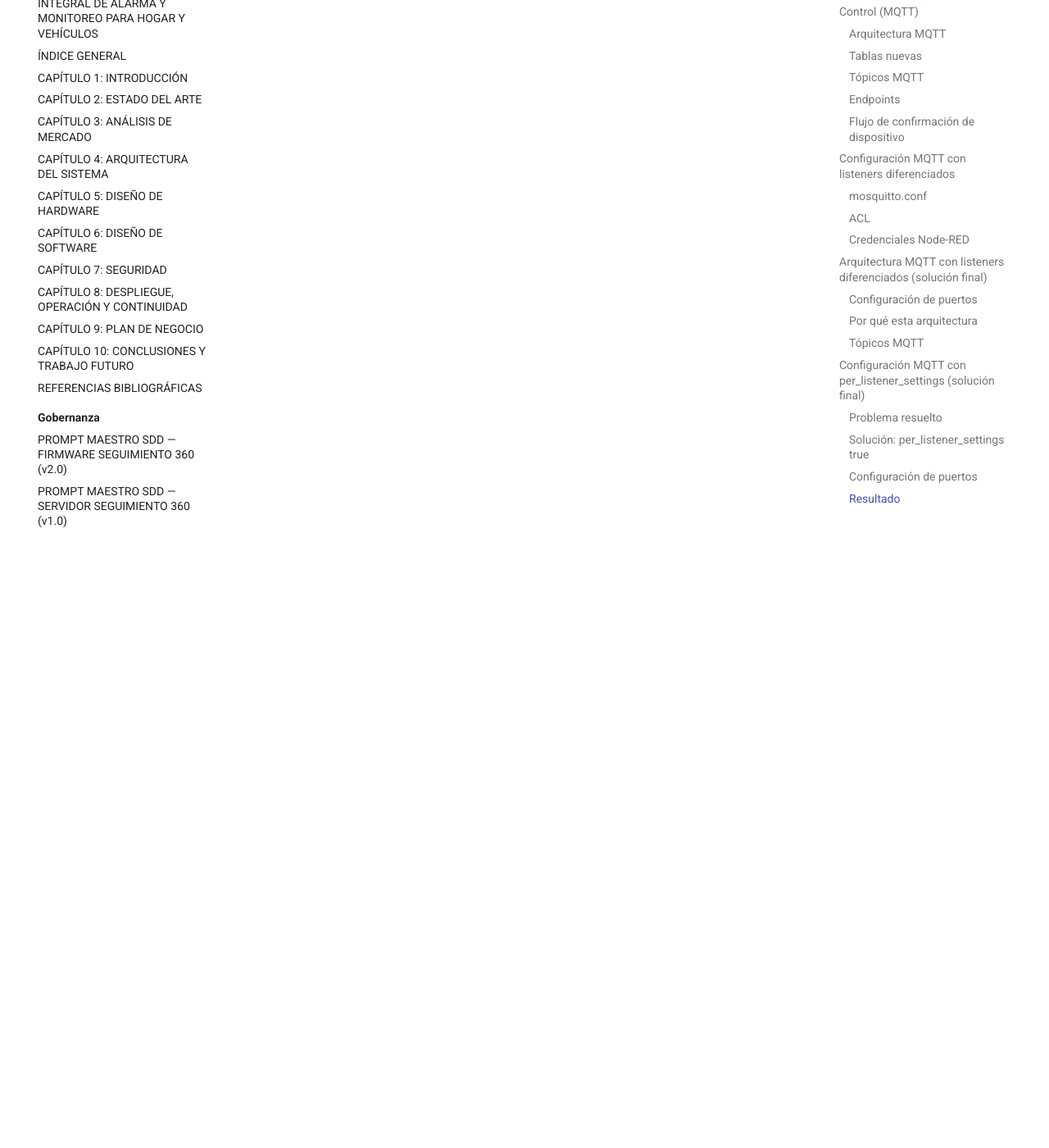
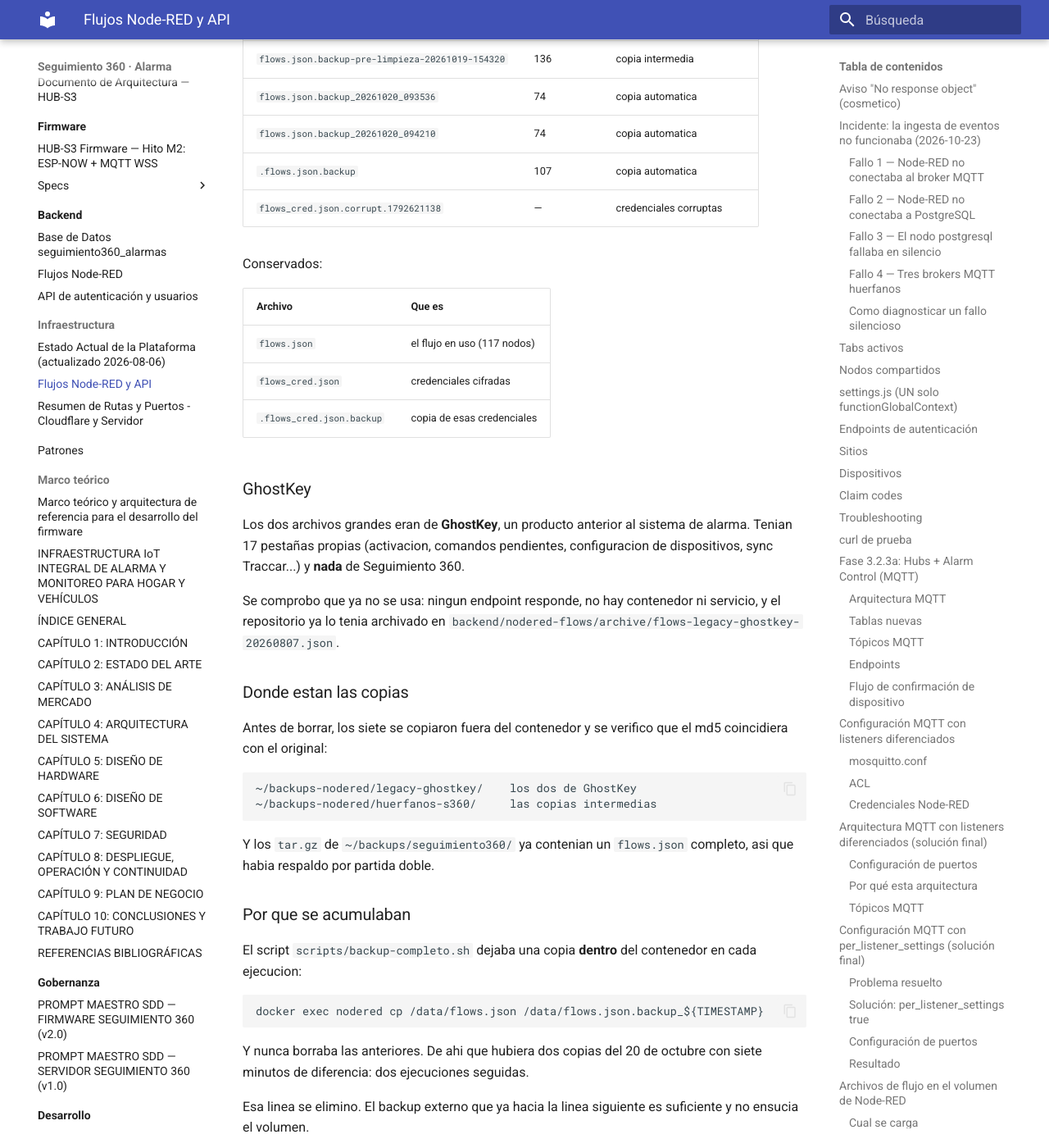
Before and after one commit to khalifa63/seguimiento360-alarma, an MkDocs documentation site: the page built from docs/infraestructura/FLUJOS_NODERED.md, in a window 1280 px wide and 1400 px high, scrolled down 9222 px. Shown: the whole window at 82% size. Built offline with MkDocs 1.6.1 and Material for MkDocs 9.7.7, drawn with Linux system fonts in a browser that asks for light colours; some of the changed text lies outside the part shown.

Commit message:
chore: limpiar los flujos huerfanos del volumen de Node-RED
En /data habia ocho archivos de flujo y Node-RED carga uno solo (flowFile:
'flows.json' en settings.js). Los otros siete se acumulaban sin que nadie los
leyera:

  flows.json.SAVE                      215 nodos  GhostKey
  flows.json.pre-prune-bak             225 nodos  GhostKey
  flows.json.backup-pre-limpieza-...   136 nodos  copia intermedia
  flows.json.backup_20261020_093536     74 nodos  copia automatica
  flows.json.backup_20261020_094210     74 nodos  copia automatica
  .flows.json.backup                   107 nodos  copia automatica
  flows_cred.json.corrupt.1792621138              credenciales corruptas

Los dos grandes eran de GhostKey, un producto anterior: 17 pestanas propias y
nada de Seguimiento 360. Se comprobo que ya no se usa (ningun endpoint
responde, no hay contenedor) y el repo ya lo tenia archivado.

Antes de borrar se copiaron los siete a ~/backups-nodered/ y se verifico que
el md5 coincidiera con el original: 7 de 7.

Raiz del problema: scripts/backup-completo.sh dejaba una copia DENTRO del
contenedor en cada ejecucion y nunca limpiaba las anteriores. De ahi dos copias
del 20-oct con siete minutos de diferencia. Se elimino esa linea; el backup
externo de la linea siguiente ya es suficiente.

Verificado tras el borrado: Node-RED reinicia sin errores, flows.json conserva
su md5 (b1aff918...) y los endpoints siguen respondiendo 401.

```diff
--- a/docs/infraestructura/FLUJOS_NODERED.md
+++ b/docs/infraestructura/FLUJOS_NODERED.md
@@ -312,3 +312,93 @@
 - **Puerto 1883**: Conexiones anónimas permitidas (Node-RED, scripts internos)
 - **Puertos 8083/9001**: Requieren autenticación (ESP32 remotos vía Cloudflare)
 - **Seguridad por capas**: Red Docker interna confiable + acceso externo con auth fuerte
+
+## Archivos de flujo en el volumen de Node-RED
+
+Actualizada: 2026-10-24
+
+### Cual se carga
+
+Uno solo. Esta declarado en `settings.js` del contenedor:
+
+    flowFile: 'flows.json'
+
+Node-RED **no lee ningun otro archivo** de `/data`. Todo lo demas son restos
+que se acumulaban ahi.
+
+### Limpieza del 2026-10-24
+
+Se encontraron **ocho archivos** en `/data` y se elimino siete. Solo quedaron
+los dos que el contenedor usa.
+
+Eliminados:
+
+| Archivo | Nodos | Que era |
+|---|---|---|
+| `flows.json.SAVE` | 215 | GhostKey, producto anterior |
+| `flows.json.pre-prune-bak` | 225 | GhostKey, producto anterior |
+| `flows.json.backup-pre-limpieza-20261019-154320` | 136 | copia intermedia |
+| `flows.json.backup_20261020_093536` | 74 | copia automatica |
+| `flows.json.backup_20261020_094210` | 74 | copia automatica |
+| `.flows.json.backup` | 107 | copia automatica |
+| `flows_cred.json.corrupt.1792621138` | — | credenciales corruptas |
+
+Conservados:
+
+| Archivo | Que es |
+|---|---|
+| `flows.json` | el flujo en uso (117 nodos) |
+| `flows_cred.json` | credenciales cifradas |
+| `.flows_cred.json.backup` | copia de esas credenciales |
+
+### GhostKey
+
+Los dos archivos grandes eran de **GhostKey**, un producto anterior al sistema
+de alarma. Tenian 17 pestañas propias (activacion, comandos pendientes,
+configuracion de dispositivos, sync Traccar...) y **nada** de Seguimiento 360.
+
+Se comprobo que ya no se usa: ningun endpoint responde, no hay contenedor ni
+servicio, y el repositorio ya lo tenia archivado en
+`backend/nodered-flows/archive/flows-legacy-ghostkey-20260807.json`.
+
+### Donde estan las copias
+
+Antes de borrar, los siete se copiaron fuera del contenedor y se verifico que
+el md5 coincidiera con el original:
+
+    ~/backups-nodered/legacy-ghostkey/    los dos de GhostKey
+    ~/backups-nodered/huerfanos-s360/     las copias intermedias
+
+Y los `tar.gz` de `~/backups/seguimiento360/` ya contenian un `flows.json`
+completo, asi que habia respaldo por partida doble.
+
+### Por que se acumulaban
+
+El script `scripts/backup-completo.sh` dejaba una copia **dentro** del
+contenedor en cada ejecucion:
+
+    docker exec nodered cp /data/flows.json /data/flows.json.backup_${TIMESTAMP}
+
+Y nunca borraba las anteriores. De ahi que hubiera dos copias del 20 de octubre
+con siete minutos de diferencia: dos ejecuciones seguidas.
+
+Esa linea se elimino. El backup externo que ya hacia la linea siguiente es
+suficiente y no ensucia el volumen.
+
+### Antes de analizar o cambiar flujos
+
+El `flows.json` del repositorio (`backend/nodered-flows/flows.json`) **puede no
+coincidir con lo desplegado**. En octubre de 2026 el del repo tenia 87 nodos y
+el desplegado 117, con endpoints distintos: analizar el equivocado llevo a
+conclusiones falsas.
+
+Comprobar que version corre:
+
+    docker exec nodered python3 -c \
+      "import json;print(len(json.load(open('/data/flows.json'))),'nodos')"
+
+Y exportar produccion antes de tocarla:
+
+    docker cp nodered:/data/flows.json /tmp/flows_activo.json
+
+Ver `backend/nodered-flows/README.md`.
```
Also changed, not shown: 2 other files.
